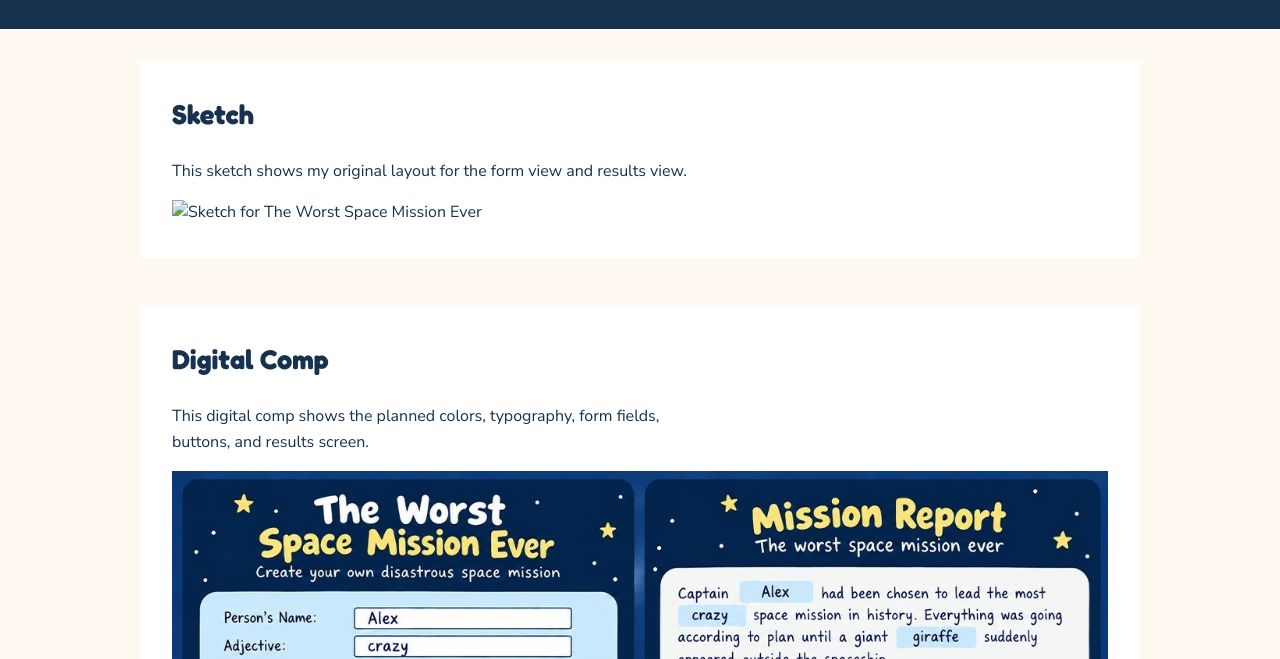
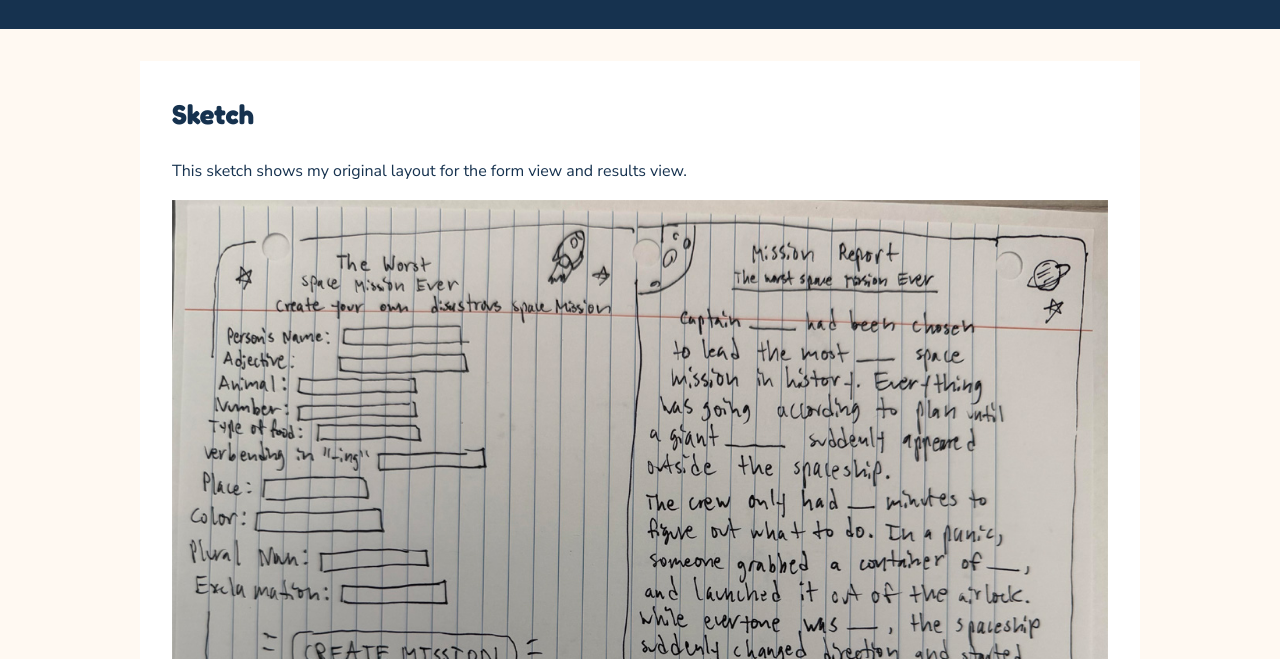
Before and after one commit to cdsagehorn/des157a, a plain HTML site: page madlibs/index.html in a window 1280 px wide. Shown: the part 141-800 px from the top of the page. Drawn offline with nearby package versions, Linux system fonts and the light colour scheme.

Commit message:
update project

```diff
--- a/madlibs/index.html
+++ b/madlibs/index.html
@@ -39,7 +39,7 @@
                 and results view.
             </p>
 
-            <img src="images/madlibs-ske"
+            <img src="images/madlibs-sketch.jpg"
                 alt="Sketch for The Worst Space Mission Ever">
 
         </section>
```
